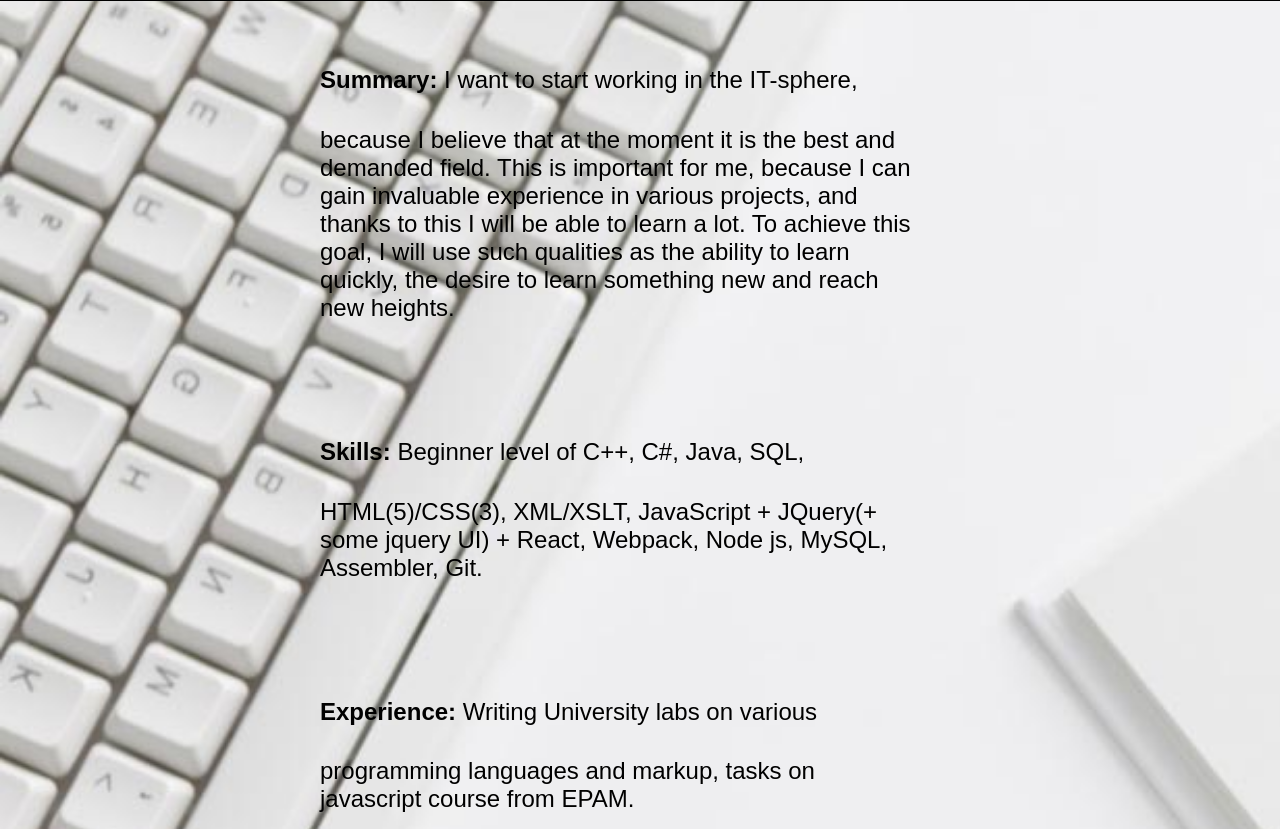
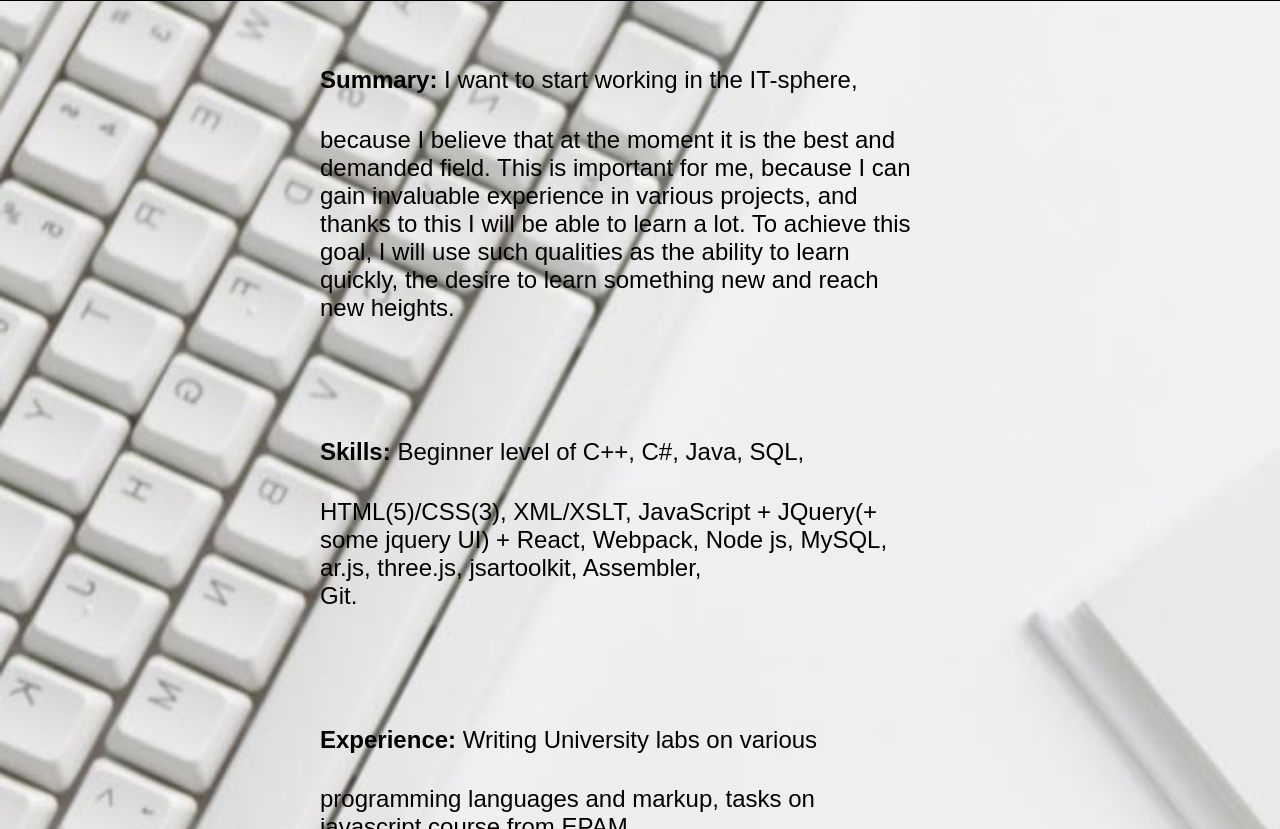
Before and after one commit to MrLaPka/rsschool-codejam1-cv, a plain HTML site: page index.html in a window 1280 px wide. Shown: the part 271-1100 px from the top of the page. Drawn offline with nearby package versions, Linux system fonts and the light colour scheme.

Commit message:
Update index.html

```diff
--- a/index.html
+++ b/index.html
@@ -47,7 +47,7 @@ something new and reach new heights.
         <article>
             <h4 >Skills:</h4> <span>
                     Beginner level of C++, C#, Java, SQL, HTML(5)/CSS(3), XML/XSLT,
-                    JavaScript + JQuery(+ some jquery UI) + React, Webpack, Node js, MySQL, Assembler, Git.
+                    JavaScript + JQuery(+ some jquery UI) + React, Webpack, Node js, MySQL, ar.js, three.js, jsartoolkit, Assembler, Git.
                 </span>
         </article>
       </section>
```
